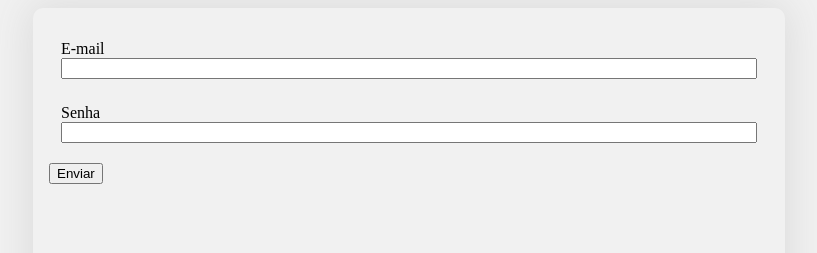
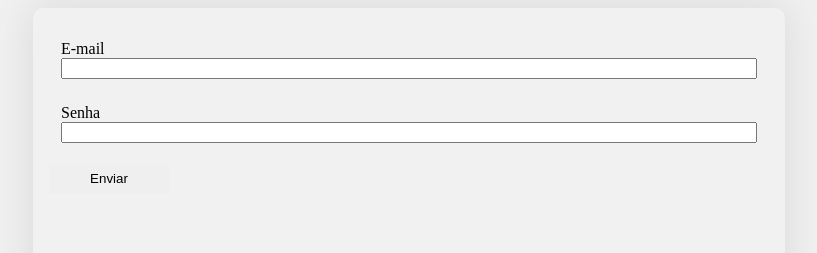
Before and after one commit to matheustakasaki/hc-3-graphql, a website: page client-server/src/pages/sign-in.html in a window 1280 px wide. Shown: the top 253 px of the page, without its empty margins (231-1048 px from the left). Drawn offline with Linux system fonts and the light colour scheme.

Commit message:
Refatorando css

```diff
--- a/client-server/src/pages/sign-in.html
+++ b/client-server/src/pages/sign-in.html
@@ -34,6 +34,12 @@
             -moz-box-shadow: 0px 0px 40px 4px rgba(219, 219, 219, 1);
             box-shadow: 0px 0px 40px 4px rgba(219, 219, 219, 1);
         }
+
+        button {
+            width: 120px;
+            padding: .5rem 1rem;
+            border: none;
+        }
     </style>
 </head>
 
```
